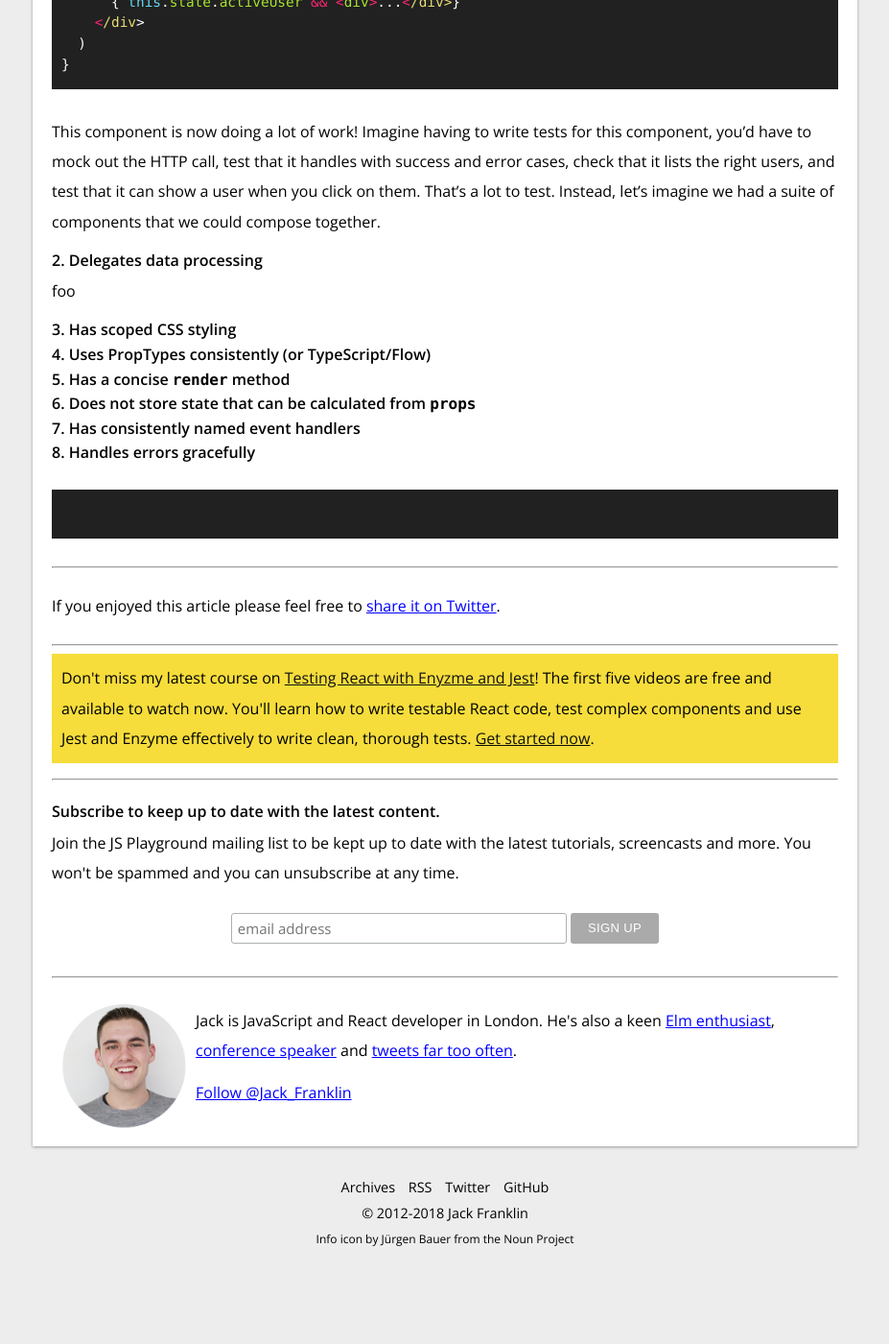
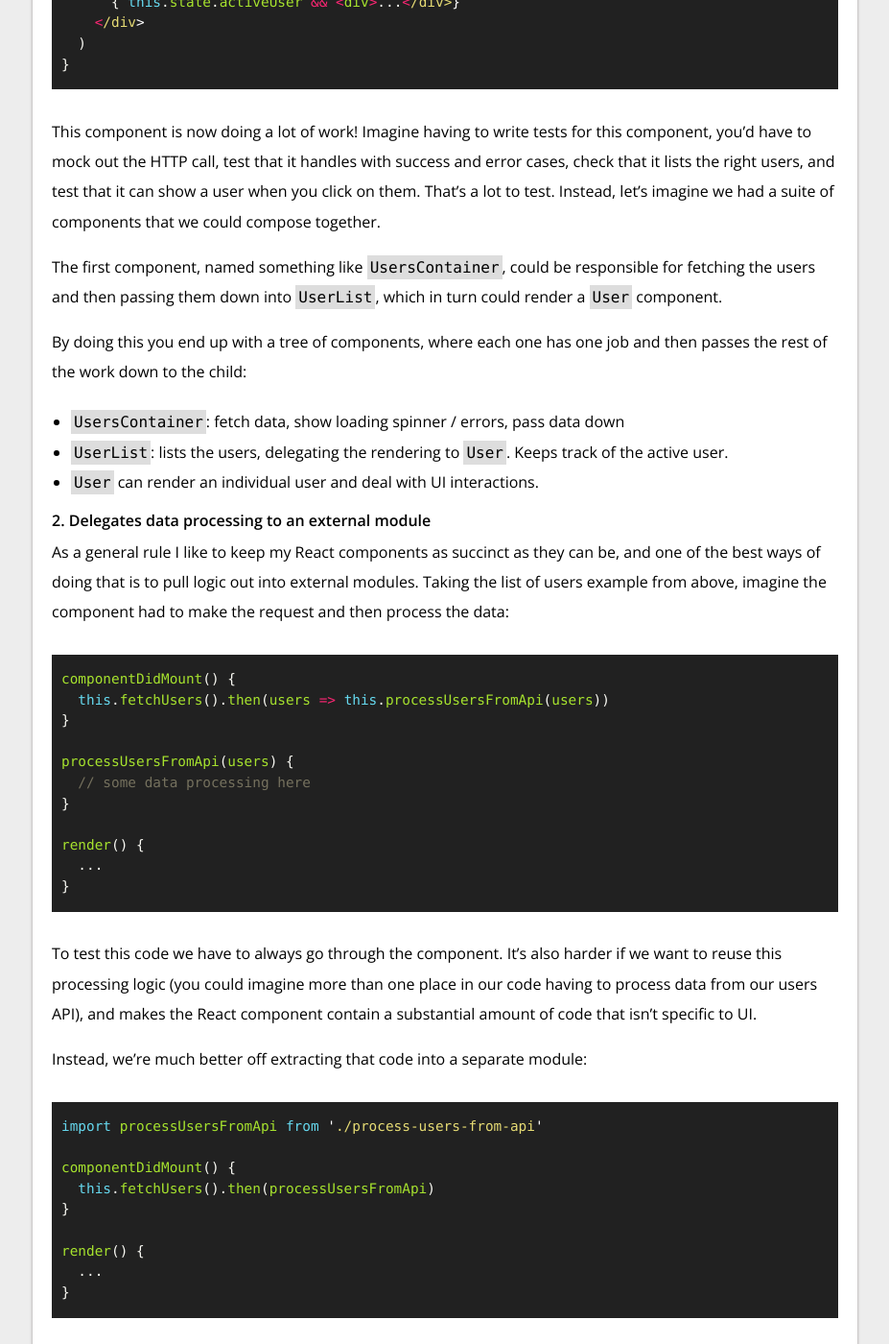
Before and after one commit to jackfranklin/javascriptplayground.com, a Jekyll site: the page built from _posts/2018-02-20-habits-of-successful-react-components.md, in a window 1280 px wide and 1400 px high, scrolled down 1810 px. Shown: the whole window at 96% size, without its empty margins (176-1103 px from the left). Built offline with Jekyll 4.4.1, drawn with Linux system fonts in a browser that asks for light colours; comment, search, counter and statistics services are not loaded; before the commit the page ends 3125 px from its top, so only the background shows below that; some of the changed text lies outside the part shown.

Commit message:
more parts of blog post

````diff
--- a/_posts/2018-02-20-habits-of-successful-react-components.md
+++ b/_posts/2018-02-20-habits-of-successful-react-components.md
@@ -86,21 +86,100 @@ success and error cases, check that it lists the right users, and test that it
 can show a user when you click on them. That's a lot to test. Instead, let's
 imagine we had a suite of components that we could compose together.
 
-### 2. Delegates data processing
+The first component, named something like `UsersContainer`, could be responsible
+for fetching the users and then passing them down into `UserList`, which in turn
+could render a `User` component.
 
-foo
+By doing this you end up with a tree of components, where each one has one job
+and then passes the rest of the work down to the child:
 
-### 3. Has scoped CSS styling
+* `UsersContainer`: fetch data, show loading spinner / errors, pass data down
+* `UserList`: lists the users, delegating the rendering to `User`. Keeps track
+  of the active user.
+* `User` can render an individual user and deal with UI interactions.
 
-### 4. Uses PropTypes consistently (or TypeScript/Flow)
+### 2. Delegates data processing to an external module
 
-### 5. Has a concise `render` method
+As a general rule I like to keep my React components as succinct as they can be,
+and one of the best ways of doing that is to pull logic out into external
+modules. Taking the list of users example from above, imagine the component had
+to make the request and then process the data:
 
-### 6. Does not store state that can be calculated from `props`
+```js
+componentDidMount() {
+  this.fetchUsers().then(users => this.processUsersFromApi(users))
+}
 
-### 7. Has consistently named event handlers
+processUsersFromApi(users) {
+  // some data processing here
+}
 
-### 8. Handles errors gracefully
+render() {
+  ...
+}
+```
+
+To test this code we have to always go through the component. It's also harder
+if we want to reuse this processing logic (you could imagine more than one place
+in our code having to process data from our users API), and makes the React
+component contain a substantial amount of code that isn't specific to UI.
+
+Instead, we're much better off extracting that code into a separate module:
+
+```js
+import processUsersFromApi from './process-users-from-api'
+
+componentDidMount() {
+  this.fetchUsers().then(processUsersFromApi)
+}
+
+render() {
+  ...
+}
+```
+
+And now the component is shorter and we can test our business logic in
+isolation.
+
+### 3. Uses PropTypes consistently (or TypeScript/Flow)
+
+It's tempting when you're writing a component to not use PropTypes. They involve
+extra effort both to write initially, and then to maintain as you develop your
+component. However, they offer a lot of value to people who use your component,
+and other people on your team who have to maintain the code. You'll thank
+yourself if you come back to a component in six months and have to figure out
+how to use it!
+
+Documenting the prop types also means a typo is spotted much quicker than it
+would be otherwise:
+
+```js
+const UserComponent = () => {}
+UserComponent.propTypes = {
+  isAuthenticated: PropTypes.bool.isRequired,
+}
+
+// later...
+
+class App extends Component {
+  render() {
+    // causes error about missing prop isAuthenticated in console
+    return (
+      <div>
+        <UserComponent isAuthenticatd={true} />
+      </div>
+    )
+  }
+}
+```
+
+### 4. Has a concise `render` method
+
+### 5. Does not store state that can be calculated from `props`
+
+### 6. Has consistently named event handlers
+
+### 7. Handles errors gracefully
 
 ```
 
````
